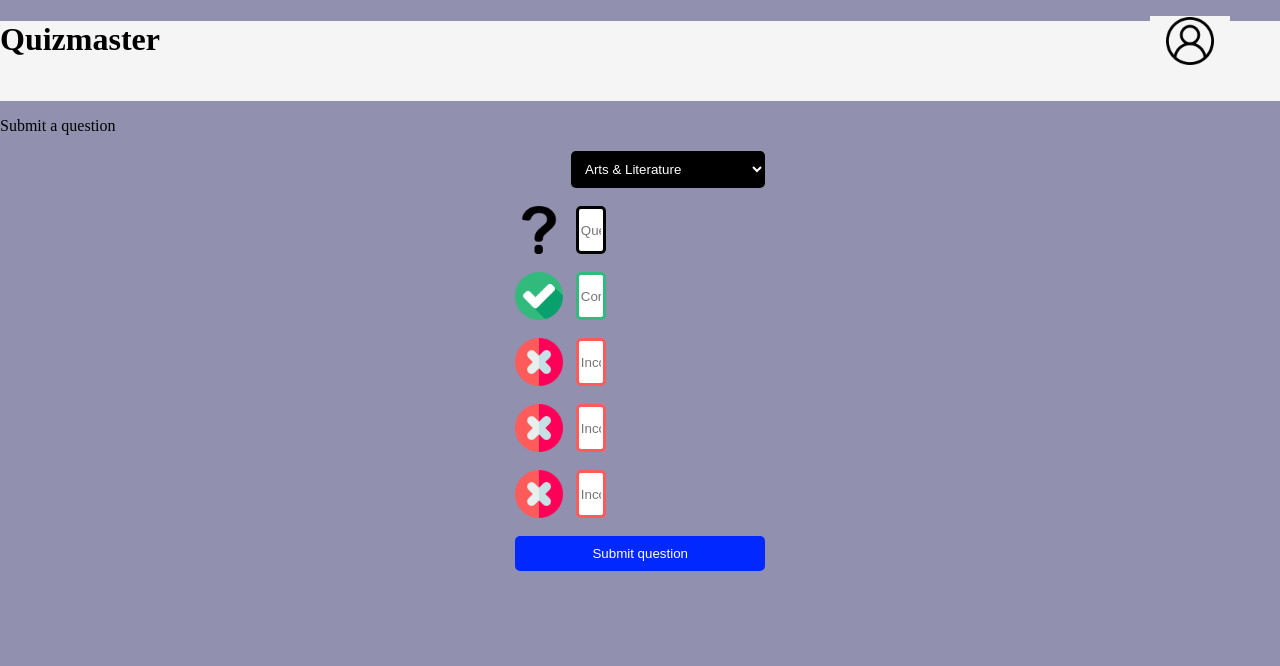
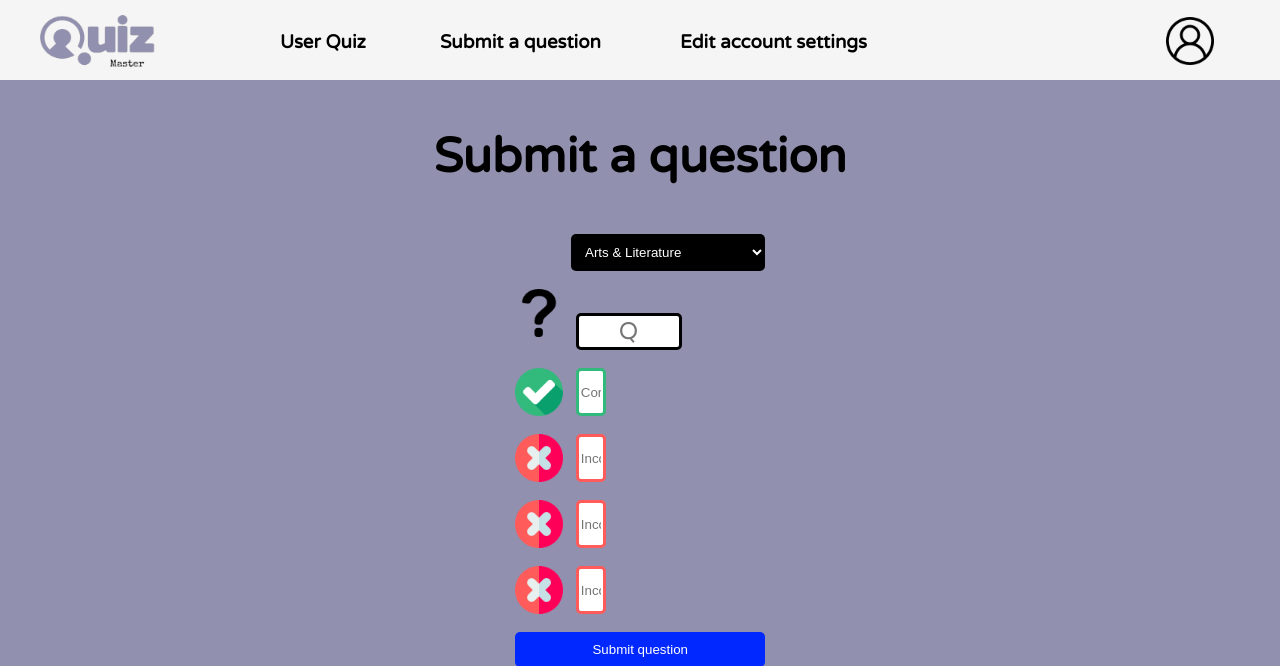
Before and after one commit to MaxErixon/FLORA, a PHP site: page /HTML/SubmitQuestion.html in a window 1280 px wide. Shown: the top 666 px of the page. Run offline with PHP 8.4, Linux system fonts and the light colour scheme.

Commit message:
Designed submit a question

```diff
--- a/CSS/submitQuestion.css
+++ b/CSS/submitQuestion.css
@@ -102,3 +102,7 @@ form{
     width: 250.45px;
     cursor: pointer;
   }
+
+  .title > p{
+    font-family: 'Varela Round', sans-serif;
+  }
--- a/HTML/SubmitQuestion.html
+++ b/HTML/SubmitQuestion.html
@@ -4,15 +4,22 @@
     <meta charset="UTF-8" />
     <meta http-equiv="X-UA-Compatible" content="IE=edge" />
     <meta name="viewport" content="width=device-width, initial-scale=1.0" />
-    <title>Home-free</title>
-    <link rel="stylesheet" href="../CSS/home-free.css" />
+    <title>Submit a question</title>
+    <link rel="preconnect" href="https://fonts.googleapis.com">
+    <link rel="preconnect" href="https://fonts.gstatic.com" crossorigin>
+    <link href="https://fonts.googleapis.com/css2?family=Indie+Flower&family=Varela+Round&display=swap" rel="stylesheet">
+    <link rel="stylesheet" href="../CSS/free-quiz.css"/>
     <link rel="stylesheet" href="../CSS/submitQuestion.css" />
   </head>
 
   <body>
     <div class="header">
       <!--Typsnitt Roboto-->
-      <h1>Quizmaster</h1>
+      <img src="../Images/Quiz-logo.png" class = "logo">
+      <h3 class="user-text"><a href="">User Quiz</a></h3>
+    <h3 class="submit"><a href="">Submit a question</a></h3>
+    <h3 class="edit"><a href="">Edit account settings</a></h3>
+
       <button id="icon-user" onclick="btnuserIcon()">
         <img src="../Images/user.jpg" alt="buttonpng" />
       </button>
```
